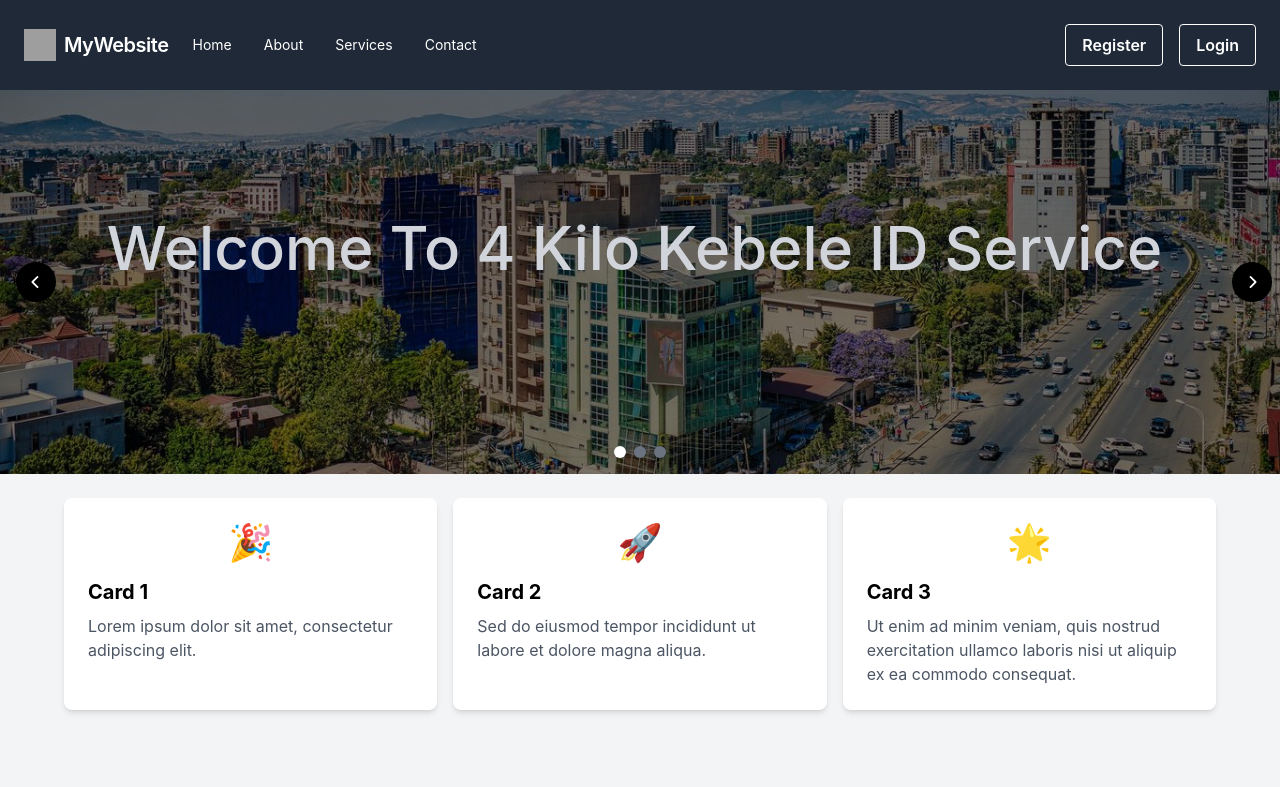
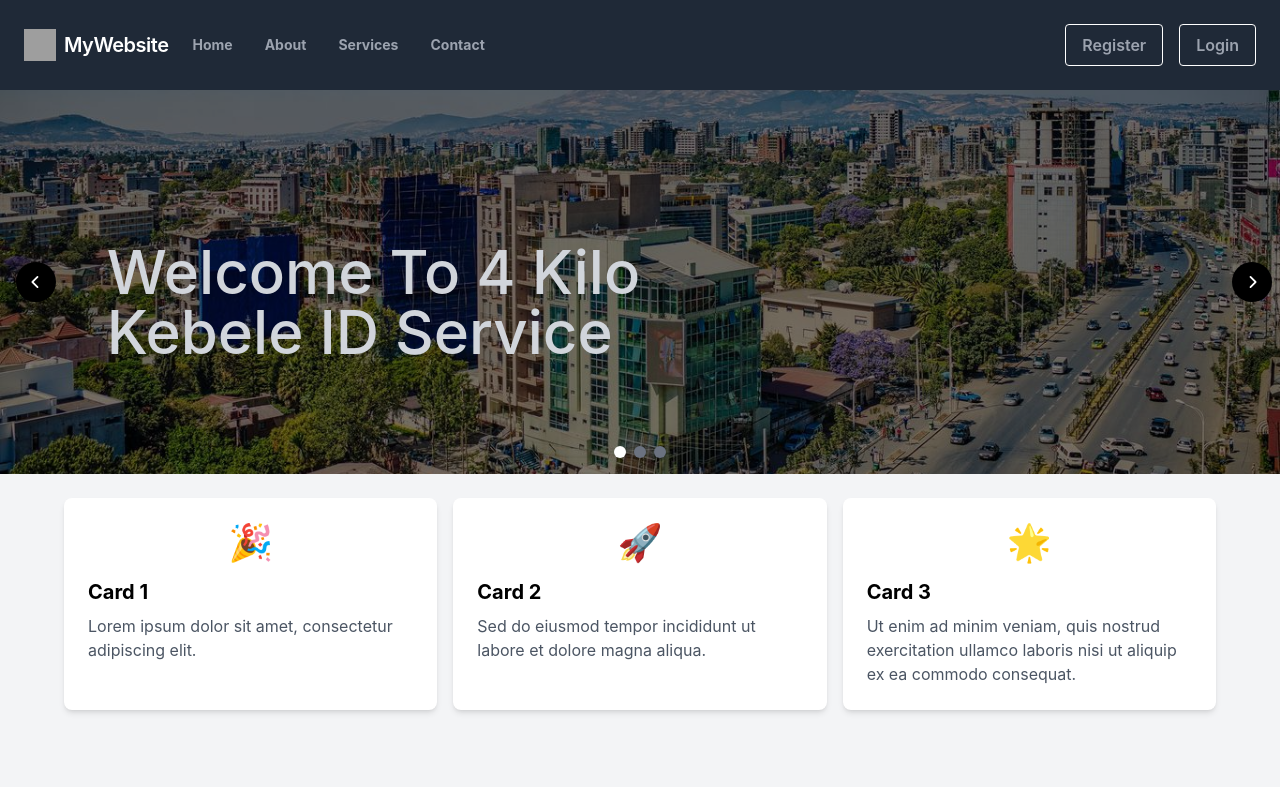
Before and after one commit to abel12-tech/kebele-id-service, a React (Create React App) app: page / in a window 1280 px wide. Shown: the top 787 px of the page. Built offline with nearby package versions, Linux system fonts and the light colour scheme; grey boxes are pictures that could not be loaded.

Commit message:
navbar and hero section style is updated

```diff
--- a/src/App.js
+++ b/src/App.js
@@ -1,5 +1,7 @@
 import React, { useState } from "react";
 import { ChevronLeftIcon, ChevronRightIcon } from "@heroicons/react/20/solid";
+import { MdMenu } from "react-icons/md";
+import { MdClose } from "react-icons/md";
 import kebele1 from "./assets/kebele1.jpg";
 import kebele3 from "./assets/kebele3.jpg";
 
@@ -36,17 +38,14 @@ const App = () => {
         </div>
         <div className="block lg:hidden">
           <button
-            className="flex items-center px-3 py-2 border rounded text-white border-white hover:text-white hover:border-white"
+            className="flex items-center px-3 py-2 text-white hover:text-white hover:border-white"
             onClick={() => setIsOpen(!isOpen)}
           >
-            <svg
-              className="fill-current h-3 w-3"
-              viewBox="0 0 20 20"
-              xmlns="http://www.w3.org/2000/svg"
-            >
-              <title>Menu</title>
-              <path d="M0 3h20v2H0V3zm0 6h20v2H0V9zm0 6h20v2H0v-2z" />
-            </svg>
+            {isOpen ? (
+              <MdClose className="fill-current h-8 w-8" />
+            ) : (
+              <MdMenu className="fill-current h-8 w-8" />
+            )}
           </button>
         </div>
         <div
@@ -55,34 +54,46 @@ const App = () => {
           }`}
         >
           <div className="text-sm lg:flex-grow">
-            <ul className="flex gap-x-8 lg:flex-row list-none lg:ml-auto">
-              <li className="nav-item text-white">
-                <a href="." className="nav-link">
+            <ul className="flex flex-col gap-9 p-8 lg:p-0 items-center lg:gap-x-8 lg:flex-row list-none lg:ml-auto">
+              <li className="nav-item">
+                <a
+                  href="."
+                  className="nav-link text-gray-400 font-bold md:text-1xl"
+                >
                   Home
                 </a>
               </li>
-              <li className="nav-item text-white">
-                <a href="." className="nav-link">
+              <li className="nav-item">
+                <a
+                  href="."
+                  className="nav-link text-gray-400 font-bold lg:text-1xl "
+                >
                   About
                 </a>
               </li>
-              <li className="nav-item text-white">
-                <a href="#serices" className="nav-link">
+              <li className="nav-item">
+                <a
+                  href="."
+                  className="nav-link text-gray-400 font-bold lg:text-1xl"
+                >
                   Services
                 </a>
               </li>
-              <li className="nav-item text-white">
-                <a href="." className="nav-link">
+              <li className="nav-item">
+                <a
+                  href="."
+                  className="nav-link text-gray-400 font-bold lg:text-1xl"
+                >
                   Contact
                 </a>
               </li>
             </ul>
           </div>
-          <div>
-            <button className="bg-transparent hover:bg-white text-white font-semibold hover:text-gray-800 py-2 px-4 border border-white hover:border-transparent rounded">
+          <div className="flex items-center justify-center">
+            <button className="bg-transparent hover:bg-white text-gray-400 font-semibold hover:text-gray-800 py-2 px-4 border border-white hover:border-transparent rounded">
               Register
             </button>
-            <button className="bg-transparent hover:bg-white text-white font-semibold hover:text-gray-800 py-2 px-4 border border-white hover:border-transparent rounded ml-4">
+            <button className="bg-transparent hover:bg-white text-gray-400 font-semibold hover:text-gray-800 py-2 px-4 border border-white hover:border-transparent rounded ml-4">
               Login
             </button>
           </div>
@@ -92,7 +103,7 @@ const App = () => {
       <div className="relative h-96">
         {/* Add a semi-transparent overlay to improve readability of text */}
         <div className="absolute inset-0 bg-black opacity-50"></div>
-        <h1 className="absolute top-40 w-1/2 left-1/3 transform -translate-x-1/2 -translate-y-8 text-gray-300 text-6xl text-nowrap font-medium z-10">
+        <h1 className=" absolute top-40 w-1/2 md:left-1/2 sm:left-64 left-48 mt-6 lg:left-1/3 transform -translate-x-1/2 -translate-y-8 text-gray-300 text-3xl lg:text-6xl font-medium z-10">
           Welcome To 4 Kilo Kebele ID Service
         </h1>
         <img
@@ -200,7 +211,7 @@ const App = () => {
       {/* ===Other */}
       <div className="bg-gray-400 flex items-center justify-center p-3">
         <div className="rounded-lg w-full">
-          <div className="flex w-full">
+          <div className="flex lg:flex-row flex-col w-full">
             <div className="w-full">
               <img
                 className=" h-auto w-full rounded object-cover"
@@ -237,7 +248,7 @@ const App = () => {
       {/* == Footer */}
       <footer className="bg-gray-900 text-white py-8">
         <div className="container mx-auto">
-          <div className="grid grid-cols-1 sm:grid-cols-3 md:grid-cols-3 lg:grid-cols-3 xl:grid-cols-3 gap-4">
+          <div className="flex justify-around p-4">
             <div>
               <h2 className="text-lg font-bold mb-4">About</h2>
               <ul>
@@ -265,6 +276,11 @@ const App = () => {
           </div>
         </div>
       </footer>
+      <div className="bg-gray-700 py-4 text-center">
+        <p className="text-sm text-gray-400">
+          &copy; 2022
+        </p>
+      </div>
     </>
   );
 };
```
